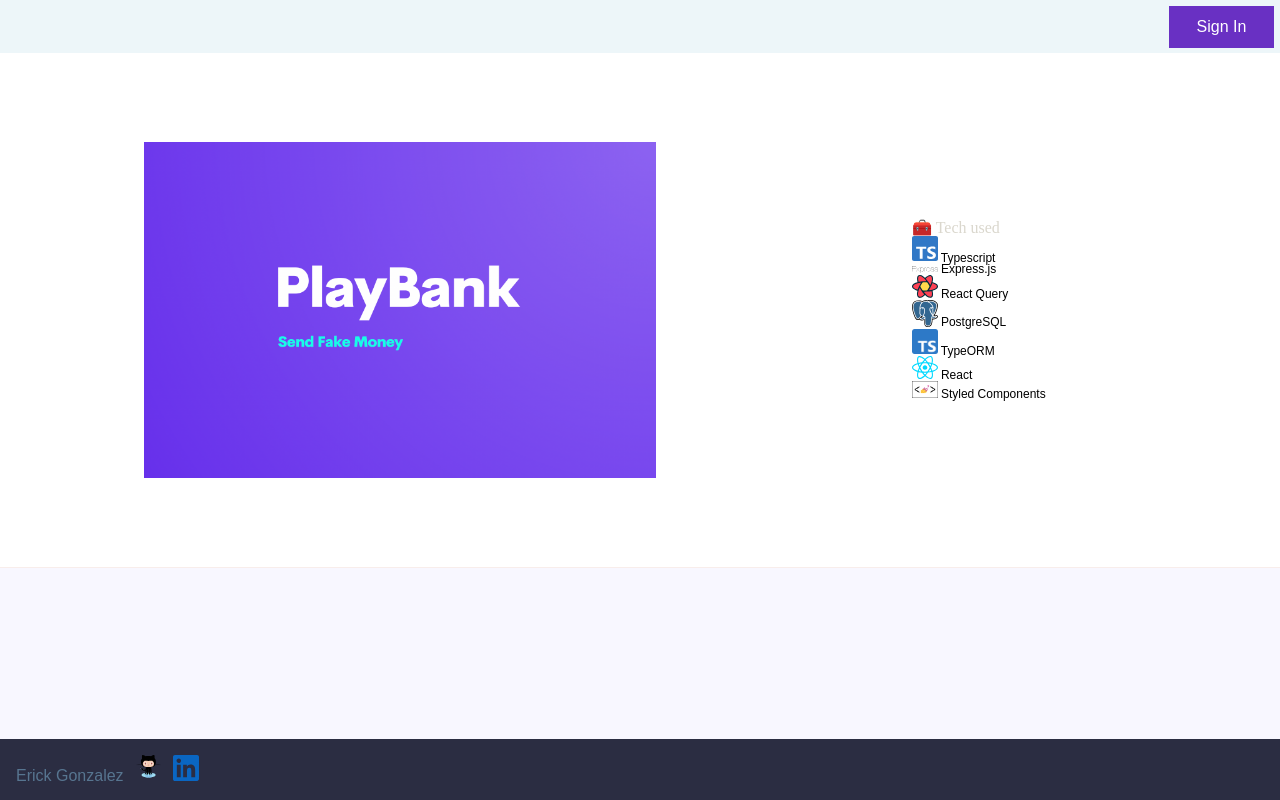
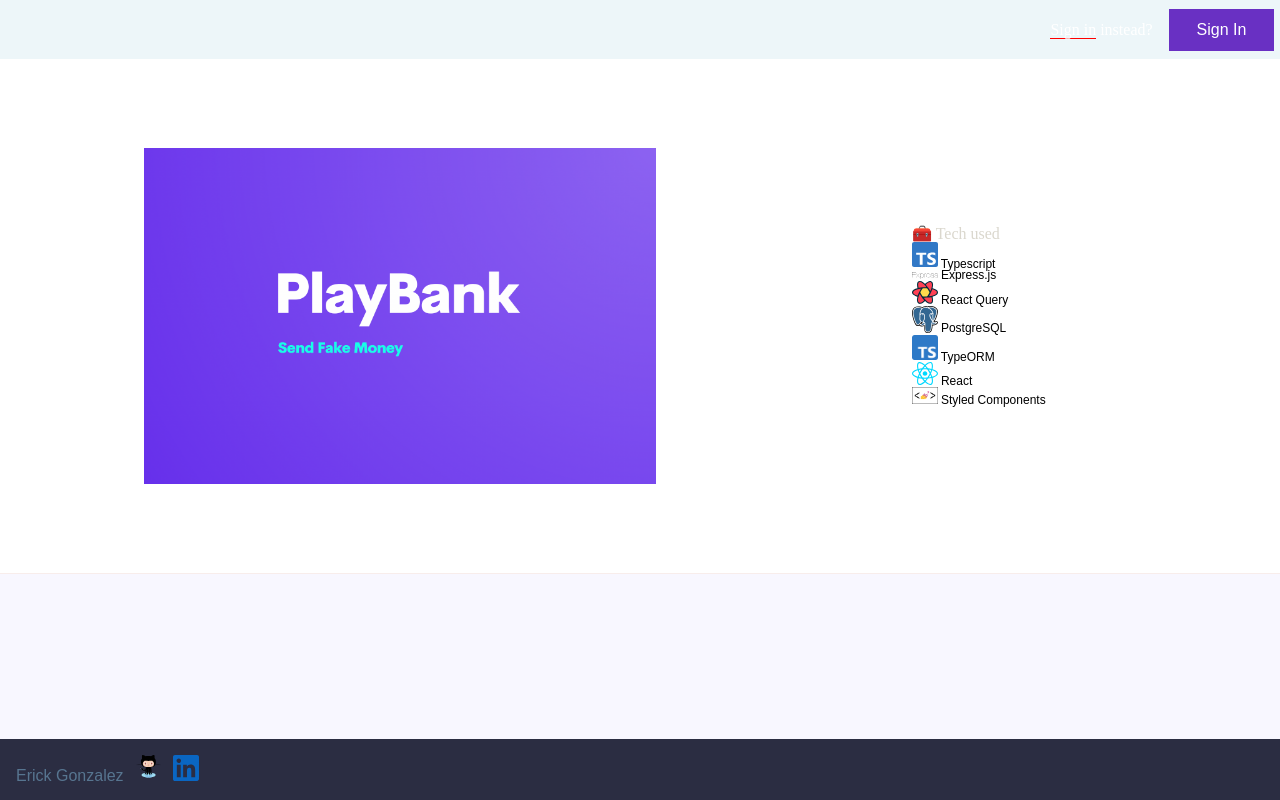
Before and after one commit to eg180/playbank, a React (Create React App) app in the folder client/: page / in a window 1280 px wide. Built offline with nearby package versions, Linux system fonts and the light colour scheme.

Commit message:
connected frontend to backend for sign in

```diff
--- a/client/src/components/Banner.tsx
+++ b/client/src/components/Banner.tsx
@@ -1,34 +1,78 @@
 import React, { useState } from 'react';
 import { StyledBanner } from '../styles/Banner.style';
 import LoginDropDown from './LoginDropDown';
+import CreateAccountDropDown from './CreateAccountDropDown';
 import { StyledNavButton } from '../styles/NavButton.style';
 
 const Banner = () => {
-  const [showLogin, setShowLogin]  = useState(false);
+    const [showSignIn, setShowSignIn] = useState(false);
+    const [showCreateAccount, setShowCreateAccount] = useState(false);
+
+    const handleInputToggle = () => {
+        setShowSignIn((prevState) => setShowSignIn(!prevState));
+        setShowCreateAccount((prevState) => setShowCreateAccount(!prevState));
+    };
+
     return (
         <StyledBanner>
-    <nav><StyledNavButton onClick={() => setShowLogin(!showLogin)}>Sign In</StyledNavButton></nav>
-    {showLogin && <LoginDropDown />}
+            <nav>
+                <div id="form-group">
+                    <span id="no-acct">
+                        {showSignIn ? (
+                            <div>
+                                No account?{' '}
+                                <span className={'mimic-link'} onClick={handleInputToggle}>
+                                    Create one
+                                </span>
+                            </div>
+                        ) : (
+                            <div>
+                                <span className={'mimic-link'} onClick={handleInputToggle}>
+                                    Sign in
+                                </span>{' '}
+                                instead?
+                            </div>
+                        )}
+                    </span>
+                    <StyledNavButton disabled={showSignIn || showCreateAccount} onClick={() => setShowSignIn(true)}>
+                        {showCreateAccount ? 'Signing Up' : showSignIn ? 'Signing In' : 'Sign In'}
+                    </StyledNavButton>
+                </div>
+            </nav>
+            {showCreateAccount && <CreateAccountDropDown />}
+            {showSignIn && <LoginDropDown />}
+
             <section id="hero">
                 <img id="logo" src="./images/PlayBank.png" alt="PlayBank Logo" />
                 <div id="logo-right">
                     <span id="tech-title"> 🧰 Tech used</span>
                     <ul>
-            <li><img src="./images/typescript-icon.svg" alt="TypeScript logo" /> Typescript</li>
-            <li><img src="./images/express.svg" alt="Express logo" /> Express.js</li>
-            <li><img src="./images/react-query-icon.svg" alt="React Query logo" /> React Query</li>
-            <li><img src="./images/postgresql.svg" alt="PostgreSQL logo" /> PostgreSQL</li>
-            <li><img src="./images/ts.png" alt="TypeScript logo" /> TypeORM</li>
-            <li><img src="./images/react.svg" alt="React logo" /> React</li>
-            <li><img src="./images/sc.png" alt="Styled Components logo" /> Styled Components</li>
-
-
+                        <li>
+                            <img src="./images/typescript-icon.svg" alt="TypeScript logo" /> Typescript
+                        </li>
+                        <li>
+                            <img src="./images/express.svg" alt="Express logo" /> Express.js
+                        </li>
+                        <li>
+                            <img src="./images/react-query-icon.svg" alt="React Query logo" /> React Query
+                        </li>
+                        <li>
+                            <img src="./images/postgresql.svg" alt="PostgreSQL logo" /> PostgreSQL
+                        </li>
+                        <li>
+                            <img src="./images/ts.png" alt="TypeScript logo" /> TypeORM
+                        </li>
+                        <li>
+                            <img src="./images/react.svg" alt="React logo" /> React
+                        </li>
+                        <li>
+                            <img src="./images/sc.png" alt="Styled Components logo" /> Styled Components
+                        </li>
                     </ul>
-
                 </div>
             </section>
         </StyledBanner>
-  )
-}
+    );
+};
 
-export default Banner
+export default Banner;
--- /dev/null
+++ b/client/src/components/CreateAccountDropDown.js
@@ -0,0 +1,44 @@
+import React, { useRef } from 'react';
+import axios from 'axios';
+import { StyledSignInSignUpInput } from '../styles/LoginDropDown.style';
+
+const CreateAccountDropDown = () => {
+    const firstNameInputRef = useRef();
+    const lastNameInputRef = useRef();
+    const emailInputRef = useRef();
+    const passwordInputRef = useRef();
+    const passwordConfirmInputRef = useRef();
+
+
+    const handleSubmit = (e) => {
+        e.preventDefault();
+        const signUpObject = {
+            firstName: firstNameInputRef.current.value,
+            lastName: lastNameInputRef.current.value,
+            email: emailInputRef.current.value,
+            password: passwordInputRef.current.value,
+        };
+        axios.post(`http://localhost:5000/api/auth/client/create`, signUpObject).then((res) => {
+            console.log('Sign up successful!').catch((error) => {
+                console.log("Boo. Something didn't quite go as planned.");
+            });
+        });
+    };
+
+    return (
+        <StyledSignInSignUpInput>
+            <form onSubmit={handleSubmit}>
+                <input type="text" placeholder="First Name" ref={firstNameInputRef} />
+                <input type="text" placeholder="Last Name" ref={lastNameInputRef} />
+                <input type="text" placeholder="Email" ref={emailInputRef} />
+                <input type="text" placeholder="Password" ref={passwordInputRef} />
+                <input type="text" placeholder="Confirm Password" ref={passwordConfirmInputRef} />
+                <button type="submit" onClick={handleSubmit}>
+                    Submit
+                </button>
+            </form>
+        </StyledSignInSignUpInput>
+    );
+};
+
+export default CreateAccountDropDown;
--- a/client/src/components/LoginDropDown.tsx
+++ b/client/src/components/LoginDropDown.tsx
@@ -1,40 +1,30 @@
 import React, { useRef } from 'react';
-import axios from "axios";
-import {ClientSignUpInterface} from "../../../api/types/client"
-import { StyledLoginDropDown } from '../styles/LoginDropDown.style';
+import axios from 'axios';
+import { StyledSignInSignUpInput } from '../styles/LoginDropDown.style';
 
 const LoginDropDown = () => {
-    const firstNameInputRef = useRef();
-    const lastNameInputRef = useRef();
     const emailInputRef = useRef();
     const passwordInputRef = useRef();
-    const passwordConfirmInputRef = useRef();
-
 
     const handleSubmit = (e) => {
-      e.preventDefault();
-      const signUpObject: ClientSignUpInterface = {
-        firstName: firstNameInputRef.current.value,
-        lastName: lastNameInputRef.current.value,
-        email: emailInputRef.current.value,
-        password: passwordInputRef.current.value
-      }
-      return console.log(signUpObject);
-      axios.post(`http://localhost:5000/api/auth/client/create`, signUpObject)
-
-    }
+        e.preventDefault();
+        const signInObject: ClientSignUpInterface = {
+            email: emailInputRef.current.value,
+            password: passwordInputRef.current.value,
+        };
+        axios.post(`http://localhost:5000/api/auth/signin`, signInObject);
+    };
 
     return (
-        <StyledLoginDropDown>
+        <StyledSignInSignUpInput>
             <form onSubmit={handleSubmit}>
-                <input type="text" placeholder="First Name" ref={firstNameInputRef} />
-                <input type="text" placeholder="Last Name" ref={lastNameInputRef} />
                 <input type="text" placeholder="Email" ref={emailInputRef} />
                 <input type="text" placeholder="Password" ref={passwordInputRef} />
-                <input type="text" placeholder="Confirm Password" ref={passwordConfirmInputRef} />
-                <button type="submit" onClick={handleSubmit}>Submit</button>
+                <button type="submit" onClick={handleSubmit}>
+                    Submit
+                </button>
             </form>
-        </StyledLoginDropDown>
+        </StyledSignInSignUpInput>
     );
 };
 
--- a/client/src/styles/Banner.style.js
+++ b/client/src/styles/Banner.style.js
@@ -7,6 +7,17 @@ export const StyledBanner = styled.header`
     border-bottom: solid 1px #f8edeb;
     #hero {
         display: flex;
+    }
+    nav {
+        background-color: #3c096c;
+    }
+    #form-group {
+        display: flex;
+        align-items: center;
+        #no-acct {
+            color: white;
+            padding: 1rem;
+        }
     }
     section {
         background-color: white;
@@ -31,5 +42,9 @@ export const StyledBanner = styled.header`
             max-width: 10%;
         }
     }
+    .mimic-link {
+        cursor: pointer;
+        border-bottom: 1px solid red;
+    }
 
 `
--- a/client/src/styles/LoginDropDown.style.js
+++ b/client/src/styles/LoginDropDown.style.js
@@ -1,7 +1,7 @@
 import styled from 'styled-components';
 
 
-export const StyledLoginDropDown = styled.div`
+export const StyledSignInSignUpInput = styled.div`
     display: flex;
     flex-direction: column;
     position: absolute;
```
Lines whose indentation alone changed are shown as unchanged.
